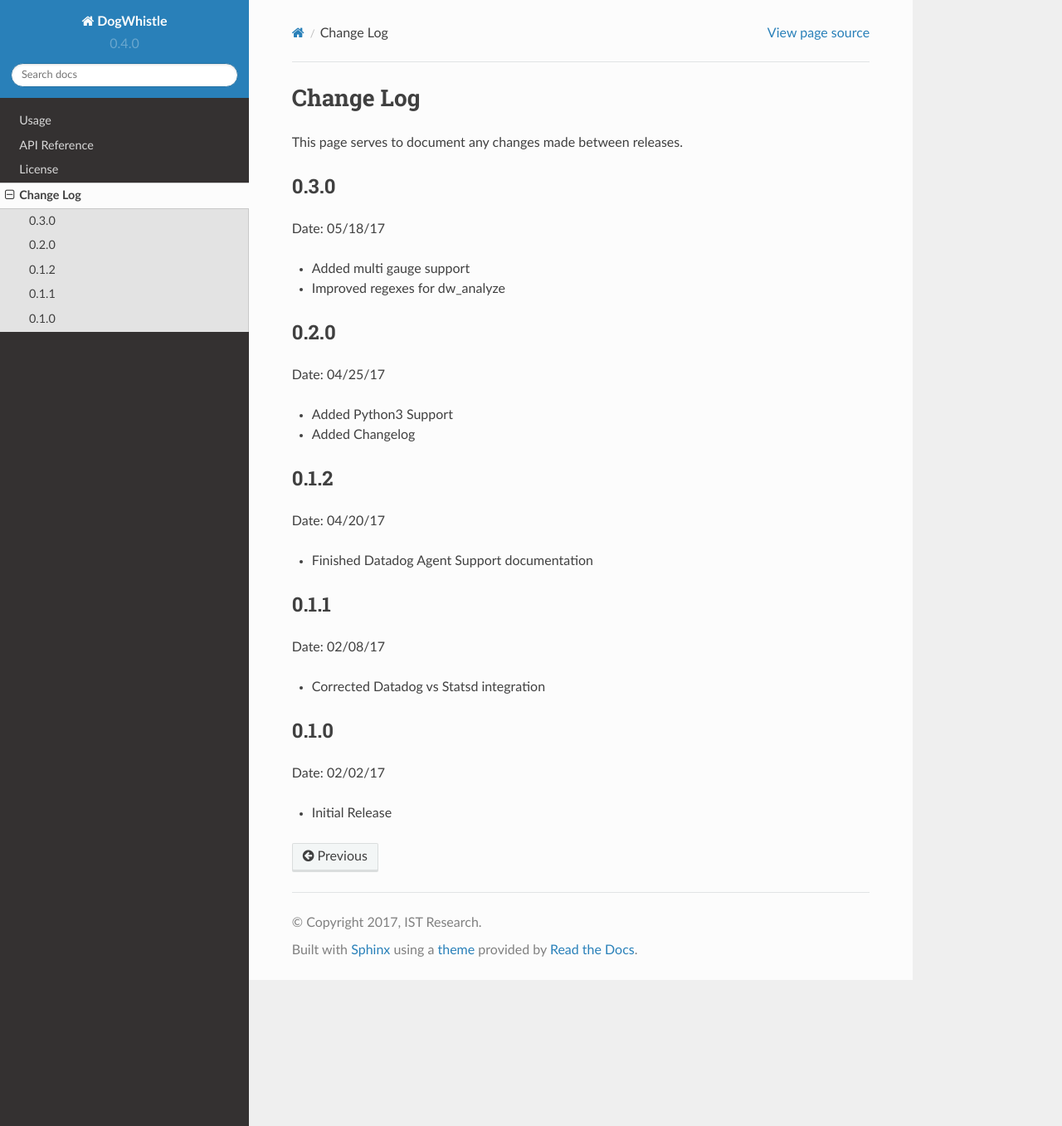
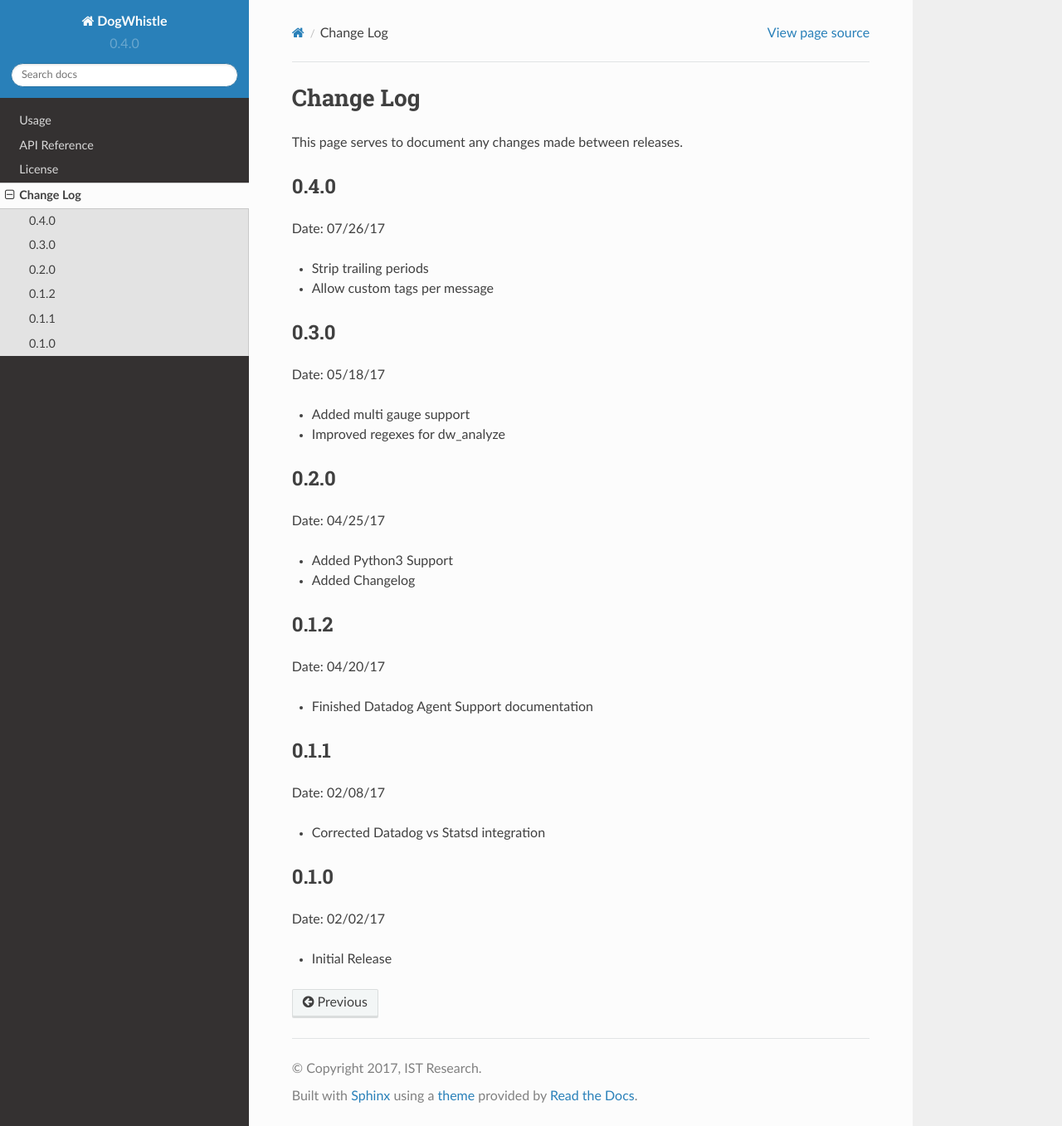
Before and after one commit to istresearch/dog-whistle, a Sphinx documentation site: the page built from docs/changelog.rst, in a window 1280 px wide and 1357 px high. Shown: the whole window at 83% size. Built offline with Sphinx 7.4.7 and the Read the Docs theme 2.0.0, drawn with Linux system fonts in a browser that asks for light colours.

```diff
--- a/docs/changelog.rst
+++ b/docs/changelog.rst
@@ -4,6 +4,15 @@
 ==========
 
 This page serves to document any changes made between releases.
+
+0.4.0
+-----
+
+Date: 07/26/17
+
+- Strip trailing periods
+
+- Allow custom tags per message
 
 0.3.0
 -----
```
